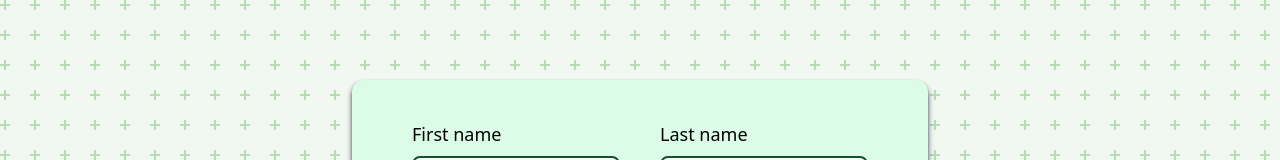
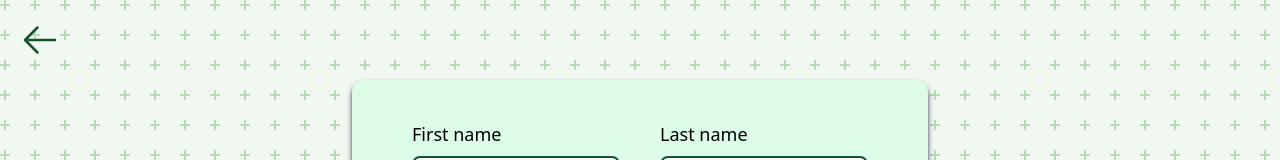
Before and after one commit to abdo-355/tell_me, a React (Create React App) app in the folder client/: page /signup in a window 1280 px wide. Shown: the top 160 px of the page. Built offline with nearby package versions, Linux system fonts and the light colour scheme; the HTML template or start-up script is replaced by a standard one.

Commit message:
add a back arrow to the signup page

```diff
--- a/client/src/components/Header/NavButton.tsx
+++ b/client/src/components/Header/NavButton.tsx
@@ -1,11 +1,15 @@
 import { FC } from "react";
+import { NavLink } from "react-router-dom";
 
 const NavButton: FC<{ content: string }> = ({ content }) => {
   return (
     <div className="absolute inset-y-0 right-0 flex items-center pr-2 sm:static sm:inset-auto sm:ml-6 sm:pr-0">
-      <button className="font-sans text-white text-2xl sm:bg-green-600 sm:hover:bg-green-700 px-0 sm:px-3 py-1 rounded-full sm:tracking-wider sm:uppercase">
+      <NavLink
+        to="/signup"
+        className="font-sans text-white text-2xl sm:bg-green-600 sm:hover:bg-green-700 px-0 sm:px-3 py-1 rounded-full sm:tracking-wider sm:uppercase"
+      >
         {content}
-      </button>
+      </NavLink>
     </div>
   );
 };
--- /dev/null
+++ b/client/src/components/UI/ArrowLeft.tsx
@@ -0,0 +1,26 @@
+import { FC } from "react";
+
+interface Props {
+  styles?: string;
+}
+
+const ArrowLeft: FC<Props> = ({ styles }) => {
+  return (
+    <svg
+      xmlns="http://www.w3.org/2000/svg"
+      fill="none"
+      viewBox="0 0 24 24"
+      strokeWidth={1.5}
+      stroke="currentColor"
+      className={`w-full h-full ${styles}`}
+    >
+      <path
+        strokeLinecap="round"
+        strokeLinejoin="round"
+        d="M10.5 19.5L3 12m0 0l7.5-7.5M3 12h18"
+      />
+    </svg>
+  );
+};
+
+export default ArrowLeft;
--- a/client/src/pages/Signup.tsx
+++ b/client/src/pages/Signup.tsx
@@ -1,5 +1,7 @@
 import Input from "../components/UI/Input";
 import styles from "./Signup.module.css";
+import ArrowLeft from "../components/UI/ArrowLeft";
+import { Link } from "react-router-dom";
 
 const Signup = () => {
   return (
@@ -36,6 +38,12 @@ const Signup = () => {
           </div>
         </form>
       </div>
+      <Link
+        to="/"
+        className="absolute h-10 w-10 top-5 left-5 hover:h-11 hover:w-11 transition-all"
+      >
+        <ArrowLeft styles="text-green-900" />
+      </Link>
     </div>
   );
 };
```
Also changed, not shown: client/src/assets/arrow-left.svg (added).
